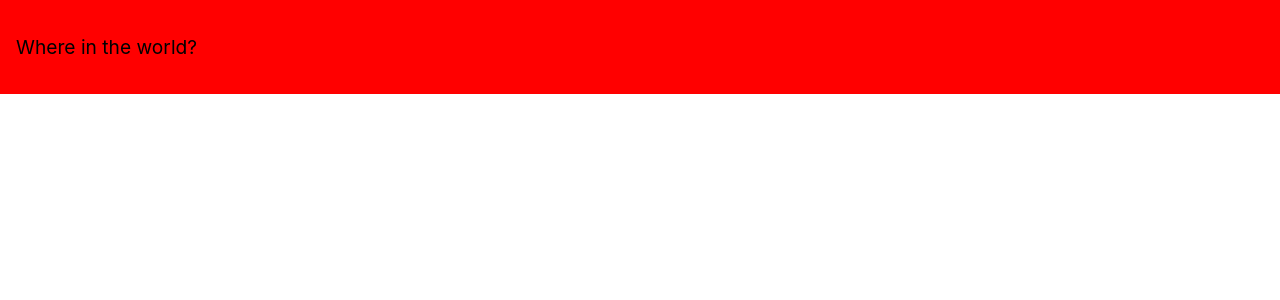
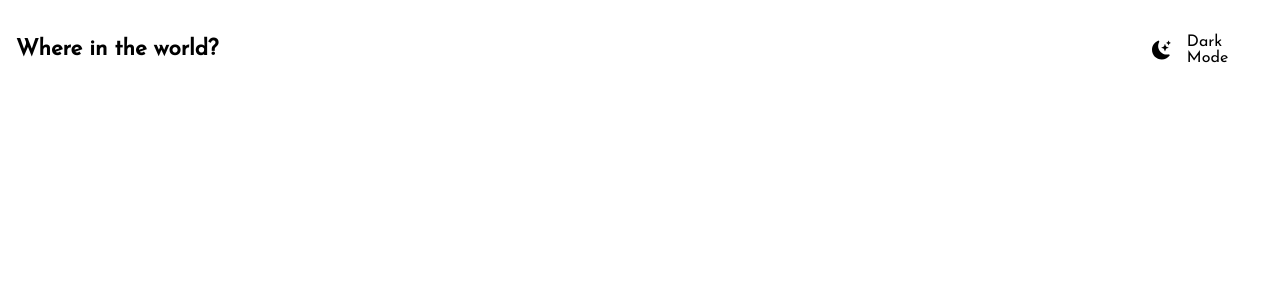
Before and after one commit to caioh123/REST-Countries-API, a React (Create React App) app: page / in a window 1280 px wide. Shown: the top 300 px of the page. Built offline with nearby package versions, Linux system fonts and the light colour scheme.

Commit message:
feat: added icon dark mode for header component

```diff
--- a/src/App.css
+++ b/src/App.css
@@ -1,38 +1,5 @@
-.App {
-  text-align: center;
+@import url('https://fonts.googleapis.com/css?family=Josefin+Sans');
+
+body {
+  font-family: 'Josefin Sans';
 }
-
-.App-logo {
-  height: 40vmin;
-  pointer-events: none;
-}
-
-@media (prefers-reduced-motion: no-preference) {
-  .App-logo {
-    animation: App-logo-spin infinite 20s linear;
-  }
-}
-
-.App-header {
-  background-color: #282c34;
-  min-height: 100vh;
-  display: flex;
-  flex-direction: column;
-  align-items: center;
-  justify-content: center;
-  font-size: calc(10px + 2vmin);
-  color: white;
-}
-
-.App-link {
-  color: #61dafb;
-}
-
-@keyframes App-logo-spin {
-  from {
-    transform: rotate(0deg);
-  }
-  to {
-    transform: rotate(360deg);
-  }
-}
--- a/src/components/Header/index.tsx
+++ b/src/components/Header/index.tsx
@@ -1,9 +1,14 @@
 import { Container } from "./styles"
+import {BsMoonStarsFill} from 'react-icons/bs'
 
 export function Header() {
   return (
     <Container>
       <p>Where in the world?</p>
+      <div>
+      <BsMoonStarsFill size={20} color="black"/>
+      <p>Dark Mode</p>
+      </div>
     </Container>
   )
 }
--- a/src/components/Header/styles.tsx
+++ b/src/components/Header/styles.tsx
@@ -2,14 +2,15 @@ import styled from 'styled-components';
 
 export const Container = styled.div`
   width: 100%;
-  background-color: red;
   display: flex;
   align-items: center;
   justify-content:space-between;
 
   p {
-    font-size: 1.2rem;
+    font-size: 1.4rem;
     padding: 1rem;
+    font-weight: bold;
+
 
 
   }
@@ -18,6 +19,25 @@ export const Container = styled.div`
     display: flex;
     align-items: center;
     justify-content: space-between;
-    width: 30%;
+
+    @media only screen and (min-width: 768px){
+      width: 40%;
+
+    }
+
+    @media only screen and (min-width: 992px){
+      width: 30%;
+
+    }
+
+    @media only screen and (min-width: 1200px){
+      width: 10%;
+
+    }
+
+    p {
+      font-size: 1rem;
+      font-weight: normal;
+    }
   }
 `
```
